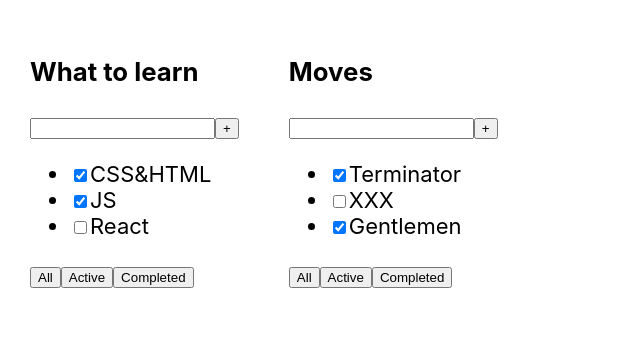
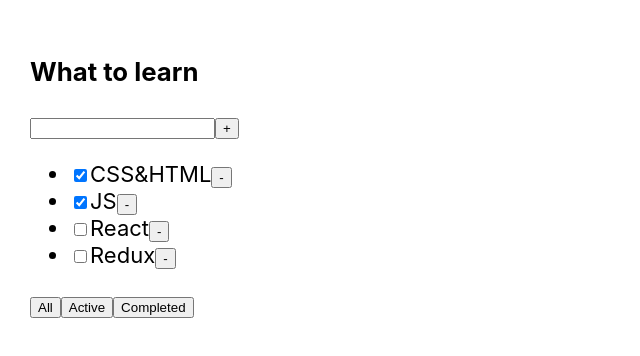
Before and after one commit to boevoivertolet/oh-shit-here-we-go-again, a React (Create React App) app: page / in a window 1280 px wide. Shown: the top 356 px of the page, without its empty margins (0-640 px from the left). Built offline with nearby package versions, Linux system fonts and the light colour scheme.

Commit message:
add local state

```diff
--- a/package.json
+++ b/package.json
@@ -10,6 +10,7 @@
     "@types/node": "^16.11.56",
     "@types/react": "^18.0.17",
     "@types/react-dom": "^18.0.6",
+    "@types/uuid": "^8.3.4",
     "eslint": "8.22.0",
     "react": "^18.2.0",
     "react-dom": "^18.2.0",
@@ -40,5 +41,9 @@
       "last 1 firefox version",
       "last 1 safari version"
     ]
+  },
+  "devDependencies": {
+    "eslint-config-react": "^1.1.7",
+    "eslint-config-react-app": "^7.0.1"
   }
 }
--- a/src/App.tsx
+++ b/src/App.tsx
@@ -1,27 +1,26 @@
-import React from 'react';
+import React, {useState} from 'react';
 import './App.css';
 import {TasksType, Todolist} from './Todolist';
+import {v1} from 'uuid';
 
 
 function App() {
 
-    let tasks1: Array<TasksType> = [
-        {id: 1, title: 'CSS&HTML', isDone: true},
-        {id: 2, title: 'JS', isDone: true},
-        {id: 3, title: 'React', isDone: false}
-    ]
-    let tasks2: Array<TasksType> = [
-        {id: 4, title: 'Terminator', isDone: true},
-        {id: 5, title: 'XXX', isDone: false},
-        {id: 6, title: 'Gentlemen', isDone: true}
-    ]
+    let [tasks, setTasks] = useState<Array<TasksType>>([
+        {id: v1(), title: 'CSS&HTML', isDone: true},
+        {id: v1(), title: 'JS', isDone: true},
+        {id: v1(), title: 'React', isDone: false},
+        {id: v1(), title: 'Redux', isDone: false}
+    ])
 
+    function removeTask(id: string) {
+        let resultTasks = tasks.filter(task => task.id !== id)
+        setTasks(resultTasks)
+    }
 
     return (
         <div className="App">
-            <Todolist title={'What to learn'} tasks={tasks1}/>
-            <Todolist title={'Moves'} tasks={tasks2}/>
-
+            <Todolist title={'What to learn'} tasks={tasks} removeTask={removeTask}/>
         </div>
     );
 }
--- a/src/Todolist.tsx
+++ b/src/Todolist.tsx
@@ -1,20 +1,21 @@
 import React from 'react';
 
 
-export type TasksType ={
-    id:number
+export type TasksType = {
+    id: string
     title: string
-    isDone:boolean
+    isDone: boolean
 
 }
 
 
-type TodolistPropsType ={
+type TodolistPropsType = {
     title: string
     tasks: Array<TasksType>
+    removeTask:(id: string)=> void
 }
 
-export function Todolist(props:TodolistPropsType) {
+export function Todolist(props: TodolistPropsType) {
     return (
         <div>
             <h3>{props.title}</h3>
@@ -23,9 +24,14 @@ export function Todolist(props:TodolistPropsType) {
                 <button>+</button>
             </div>
             <ul>
-                <li><input type="checkbox" checked={props.tasks[0].isDone}></input><span>{props.tasks[0].title}</span></li>
-                <li><input type="checkbox" checked={props.tasks[1].isDone}></input><span>{props.tasks[1].title}</span></li>
-                <li><input type="checkbox" checked={props.tasks[2].isDone}></input><span>{props.tasks[2].title}</span></li>
+                {
+                    props.tasks.map(task => <li><input type="checkbox"
+                                                       checked={task.isDone}></input><span>{task.title}</span>
+                            <button onClick ={()=>{props.removeTask(task.id)}}>-</button>
+                        </li>
+                    )
+                }
+
             </ul>
             <div>
                 <button>All</button>
```
Also changed, not shown: 2 other files (tests, documents, lock files or other folders).
